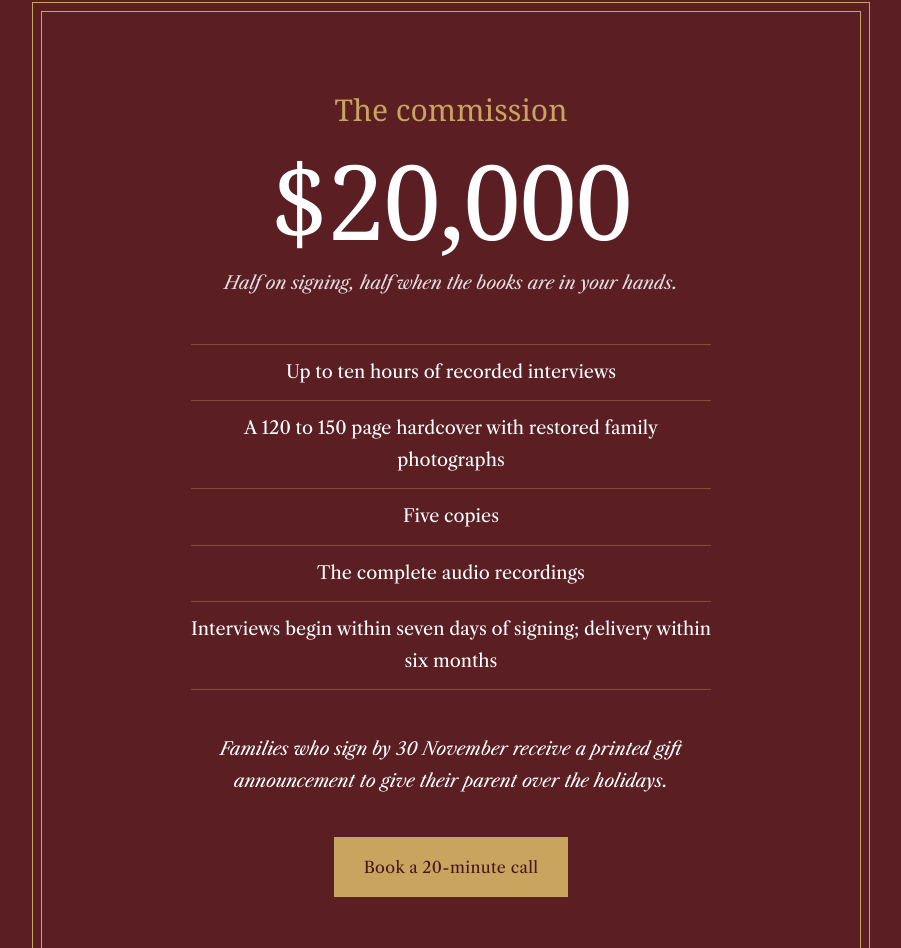
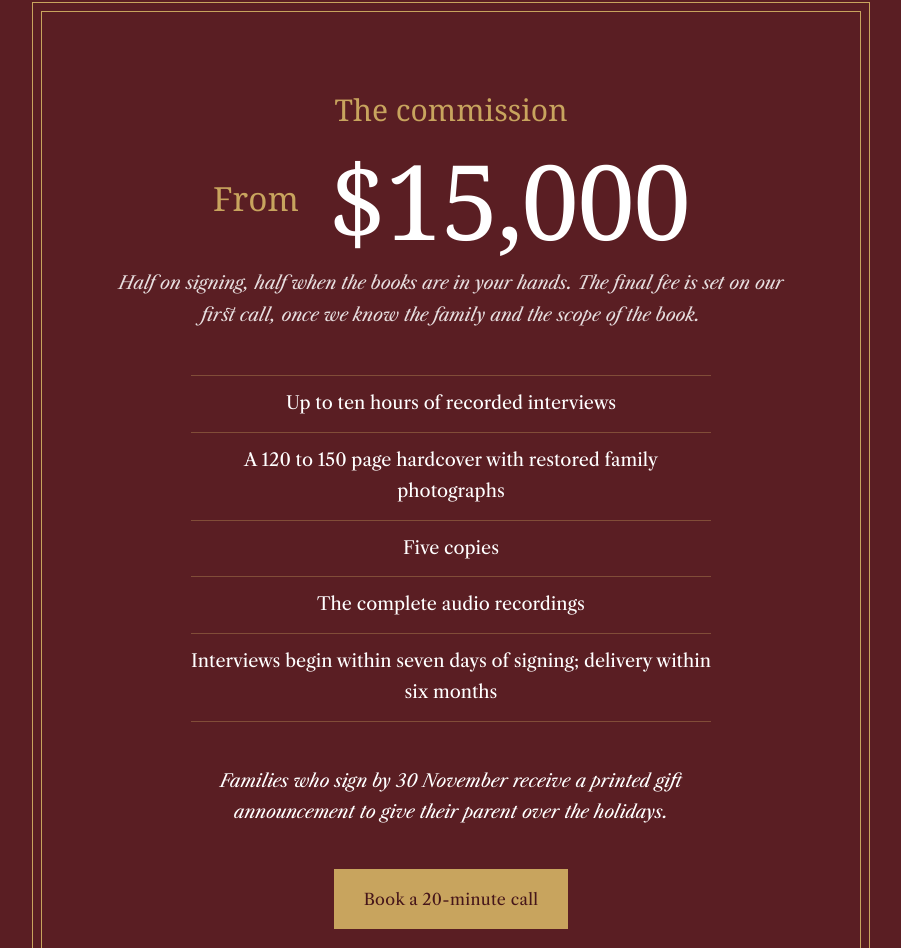
Before and after one commit to peparchives-sys/paulpissarro, a plain HTML site: page locket/index.html in a window 1280 px wide. Shown: the part 2647-3595 px from the top of the page, without its empty margins (189-1090 px from the left). Drawn offline with nearby package versions, Linux system fonts and the light colour scheme; no server answers; a web font is replaced by a local one.

Commit message:
Locket Books: commissions from $15,000

```diff
--- a/locket/index.html
+++ b/locket/index.html
@@ -114,6 +114,7 @@
   }
   .plate h2 { font-family: var(--display); font-weight: 400; font-size: 30px; margin: 0 0 12px; color: var(--foil); }
   .plate .price { font-family: var(--display); font-size: clamp(64px, 9vw, 104px); line-height: 1; margin: 0 0 16px; letter-spacing: -0.02em; }
+  .plate .price .from { font-size: 0.32em; letter-spacing: 0; vertical-align: 0.9em; margin-right: 0.15em; color: var(--foil); }
   .plate .terms { font-style: italic; margin: 0 0 44px; opacity: 0.85; }
   .plate ul { list-style: none; margin: 0 auto 44px; padding: 0; max-width: 520px; }
   .plate li { padding: 12px 0; border-bottom: 1px solid rgba(200, 164, 94, 0.35); }
@@ -249,8 +250,8 @@
     <div class="shell">
       <div class="plate">
         <h2>The commission</h2>
-        <p class="price">$20,000</p>
-        <p class="terms">Half on signing, half when the books are in your hands.</p>
+        <p class="price"><span class="from">From</span> $15,000</p>
+        <p class="terms">Half on signing, half when the books are in your hands. The final fee is set on our first call, once we know the family and the scope of the book.</p>
         <ul>
           <li>Up to ten hours of recorded interviews</li>
           <li>A 120 to 150 page hardcover with restored family photographs</li>
@@ -290,7 +291,7 @@
         <details><summary>My parent isn't much of a talker. Will this work?</summary><p>Most people are not storytellers at first. The sessions are built for that: gentle questions, old photographs and time. The stories come once someone is listening.</p></details>
         <details><summary>We don't live in New York.</summary><p>Sessions can take place by video, wherever your parent lives. Every book is delivered to your door.</p></details>
         <details><summary>Who sees the book?</summary><p>Your family owns the finished book and the recordings. Nothing is shared or published unless you choose to share it.</p></details>
-        <details><summary>How does payment work?</summary><p>$10,000 on signing reserves the commission and starts the interviews within seven days. The remaining $10,000 is due when the books are in your hands.</p></details>
+        <details><summary>How does payment work?</summary><p>Commissions start at $15,000. Half the fee on signing reserves the commission and starts the interviews within seven days. The rest is due when the books are in your hands.</p></details>
         <details><summary>Can it be a gift?</summary><p>Yes. Families who sign by 30 November receive a printed gift announcement to give their parent over the holidays. The book follows.</p></details>
       </div>
     </div>
```
